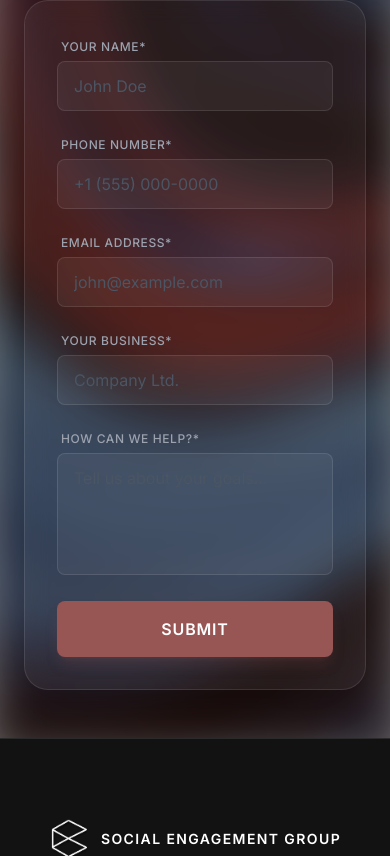
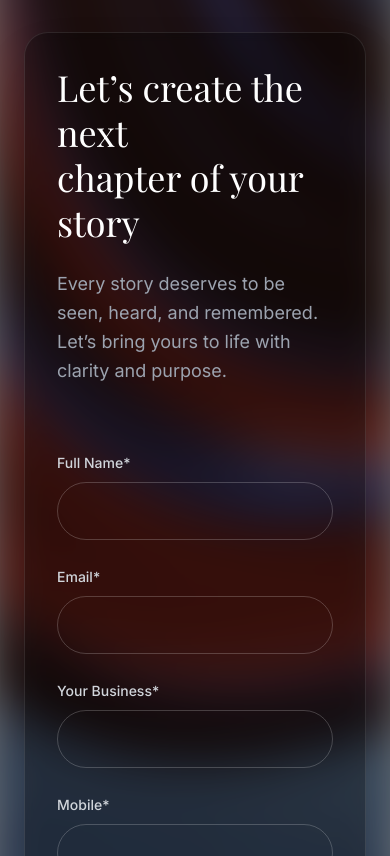
Before and after one commit to SocialEngagementGroup/marketing, a React (Vite) app: page / in a window 390 px wide. Shown: the part 8388-9244 px from the top of the page. Built offline with nearby package versions, Linux system fonts and the light colour scheme; a web font is replaced by a local one.

Commit message:
refactor: Redesign contact form layout with new introductory text, updated input styles, and a two-column grid for form fields, while removing the phone number input.

```diff
--- a/components/ContactForm/index.tsx
+++ b/components/ContactForm/index.tsx
@@ -1,5 +1,5 @@
 import React, { useState } from 'react';
-import { ArrowUpRight, Phone, Mail, Loader2, CheckCircle2, AlertCircle } from 'lucide-react';
+import { ArrowUpRight, Phone, Mail, Loader2, CheckCircle2, AlertCircle, MapPin } from 'lucide-react';
 
 const ContactForm: React.FC = () => {
   const [formData, setFormData] = useState({
@@ -44,7 +44,7 @@ const ContactForm: React.FC = () => {
   };
 
   return (
-    <section className="relative py-12 overflow-hidden">
+    <section className="relative py-20 overflow-hidden">
       {/* Background Image with Blur */}
       <div
         className="absolute inset-0 bg-[url('/Rectangle1.png')] bg-cover bg-center bg-no-repeat blur-xl transform scale-105"
@@ -54,13 +54,25 @@ const ContactForm: React.FC = () => {
       <div className="absolute inset-0 bg-black/50" style={{ zIndex: 1 }} />
 
       <div className="container mx-auto px-6 relative z-10 max-w-7xl">
-        <div className="grid lg:grid-cols-2 gap-6 items-stretch">
+        <div className="bg-black/30 backdrop-blur-sm border border-white/10 rounded-3xl p-8 md:p-16 shadow-2xl">
+          <div className="grid lg:grid-cols-2 gap-16 items-start">
 
+            {/* Left Panel: Contact Info */}
+            <div className="space-y-12">
+              <div className="space-y-6">
+                <h2 className="text-4xl md:text-5xl lg:text-6xl font-serif text-white leading-tight">
+                  Let’s create the next <br /> chapter of your story
+                </h2>
+                <p className="text-lg text-gray-400 leading-relaxed max-w-lg">
+                  Every story deserves to be seen, heard, and remembered. Let’s bring yours to life with clarity and purpose.
+                </p>
+              </div>
+            </div>
 
             {/* Right Panel: Form */}
-          <div className="bg-white/5 backdrop-blur-md border border-white/10 rounded-3xl p-8 md:p-12 shadow-2xl">
+            <div className="">
               {status === 'success' ? (
-              <div className="flex flex-col items-center justify-center h-full text-center space-y-4 animate-in fade-in zoom-in duration-500">
+                <div className="flex flex-col items-center justify-center h-full text-center space-y-4 animate-in fade-in zoom-in duration-500 py-12">
                   <div className="w-16 h-16 rounded-full bg-green-500/10 flex items-center justify-center mb-2">
                     <CheckCircle2 className="w-8 h-8 text-green-500" />
                   </div>
@@ -74,9 +86,10 @@ const ContactForm: React.FC = () => {
                   </button>
                 </div>
               ) : (
-              <form onSubmit={handleSubmit} className="space-y-5">
-                <div className="space-y-1">
-                  <label htmlFor="name" className="text-xs font-medium text-gray-400 ml-1 uppercase tracking-wider">Your Name*</label>
+                <form onSubmit={handleSubmit} className="space-y-6">
+                  <div className="grid grid-cols-1 md:grid-cols-2 gap-6">
+                    <div className="space-y-2">
+                      <label htmlFor="name" className="text-sm font-medium text-gray-300">Full Name*</label>
                       <input
                         type="text"
                         id="name"
@@ -84,13 +97,38 @@ const ContactForm: React.FC = () => {
                         required
                         value={formData.name}
                         onChange={handleChange}
-                    className="w-full bg-white/5 border border-white/10 rounded-lg px-4 py-3 text-white placeholder:text-gray-600 focus:outline-none focus:border-brand-brick/50 focus:bg-white/10 transition-all"
-                    placeholder="John Doe"
+                        className="w-full bg-transparent border border-white/20 rounded-full px-6 py-4 text-white placeholder:text-gray-600 focus:outline-none focus:border-brand-brick focus:bg-white/5 transition-all"
                       />
                     </div>
 
-                <div className="space-y-1">
-                  <label htmlFor="phone" className="text-xs font-medium text-gray-400 ml-1 uppercase tracking-wider">Phone Number*</label>
+                    <div className="space-y-2">
+                      <label htmlFor="email" className="text-sm font-medium text-gray-300">Email*</label>
+                      <input
+                        type="email"
+                        id="email"
+                        name="email"
+                        required
+                        value={formData.email}
+                        onChange={handleChange}
+                        className="w-full bg-transparent border border-white/20 rounded-full px-6 py-4 text-white placeholder:text-gray-600 focus:outline-none focus:border-brand-brick focus:bg-white/5 transition-all"
+                      />
+                    </div>
+
+                    <div className="space-y-2">
+                      <label htmlFor="business" className="text-sm font-medium text-gray-300">Your Business*</label>
+                      <input
+                        type="text"
+                        id="business"
+                        name="business"
+                        required
+                        value={formData.business}
+                        onChange={handleChange}
+                        className="w-full bg-transparent border border-white/20 rounded-full px-6 py-4 text-white placeholder:text-gray-600 focus:outline-none focus:border-brand-brick focus:bg-white/5 transition-all"
+                      />
+                    </div>
+
+                    <div className="space-y-2">
+                      <label htmlFor="phone" className="text-sm font-medium text-gray-300">Mobile*</label>
                       <input
                         type="tel"
                         id="phone"
@@ -98,50 +136,21 @@ const ContactForm: React.FC = () => {
                         required
                         value={formData.phone}
                         onChange={handleChange}
-                    className="w-full bg-white/5 border border-white/10 rounded-lg px-4 py-3 text-white placeholder:text-gray-600 focus:outline-none focus:border-brand-brick/50 focus:bg-white/10 transition-all"
-                    placeholder="+1 (555) 000-0000"
+                        className="w-full bg-transparent border border-white/20 rounded-full px-6 py-4 text-white placeholder:text-gray-600 focus:outline-none focus:border-brand-brick focus:bg-white/5 transition-all"
                       />
                     </div>
-
-                <div className="space-y-1">
-                  <label htmlFor="email" className="text-xs font-medium text-gray-400 ml-1 uppercase tracking-wider">Email Address*</label>
-                  <input
-                    type="email"
-                    id="email"
-                    name="email"
-                    required
-                    value={formData.email}
-                    onChange={handleChange}
-                    className="w-full bg-white/5 border border-white/10 rounded-lg px-4 py-3 text-white placeholder:text-gray-600 focus:outline-none focus:border-brand-brick/50 focus:bg-white/10 transition-all"
-                    placeholder="john@example.com"
-                  />
                   </div>
 
-                <div className="space-y-1">
-                  <label htmlFor="business" className="text-xs font-medium text-gray-400 ml-1 uppercase tracking-wider">Your Business*</label>
-                  <input
-                    type="text"
-                    id="business"
-                    name="business"
-                    required
-                    value={formData.business}
-                    onChange={handleChange}
-                    className="w-full bg-white/5 border border-white/10 rounded-lg px-4 py-3 text-white placeholder:text-gray-600 focus:outline-none focus:border-brand-brick/50 focus:bg-white/10 transition-all"
-                    placeholder="Company Ltd."
-                  />
-                </div>
-
-                <div className="space-y-1">
-                  <label htmlFor="message" className="text-xs font-medium text-gray-400 ml-1 uppercase tracking-wider">How can we help?*</label>
+                  <div className="space-y-2">
+                    <label htmlFor="message" className="text-sm font-medium text-gray-300">Message*</label>
                     <textarea
                       id="message"
                       name="message"
                       required
-                    rows={4}
+                      rows={6}
                       value={formData.message}
                       onChange={handleChange}
-                    className="w-full bg-white/5 border border-white/10 rounded-lg px-4 py-3 text-white placeholder:text-gray-600 focus:outline-none focus:border-brand-brick/50 focus:bg-white/10 transition-all resize-none"
-                    placeholder="Tell us about your goals..."
+                      className="w-full bg-transparent border border-white/20 rounded-3xl px-6 py-4 text-white placeholder:text-gray-600 focus:outline-none focus:border-brand-brick focus:bg-white/5 transition-all resize-none"
                     />
                   </div>
 
@@ -155,7 +164,7 @@ const ContactForm: React.FC = () => {
                   <button
                     type="submit"
                     disabled={status === 'loading'}
-                  className="w-full bg-brand-brick hover:bg-brand-brick/90 text-white font-bold py-4 rounded-lg transition-all shadow-lg shadow-brand-brick/20 flex items-center justify-center gap-2 disabled:opacity-70 disabled:cursor-not-allowed uppercase tracking-wider mt-4"
+                    className="bg-brand-brick hover:bg-brand-brick/90 text-white font-bold py-4 px-8 rounded-full transition-all shadow-lg shadow-brand-brick/20 flex items-center justify-center gap-2 disabled:opacity-70 disabled:cursor-not-allowed"
                   >
                     {status === 'loading' ? (
                       <>
@@ -163,11 +172,15 @@ const ContactForm: React.FC = () => {
                         <span>Sending...</span>
                       </>
                     ) : (
-                    <span>SUBMIT</span>
+                      <>
+                        <span>Send Message</span>
+                        <ArrowUpRight className="w-5 h-5" />
+                      </>
                     )}
                   </button>
                 </form>
               )}
+            </div>
           </div>
         </div>
       </div>
```
Lines whose indentation alone changed are shown as unchanged.
